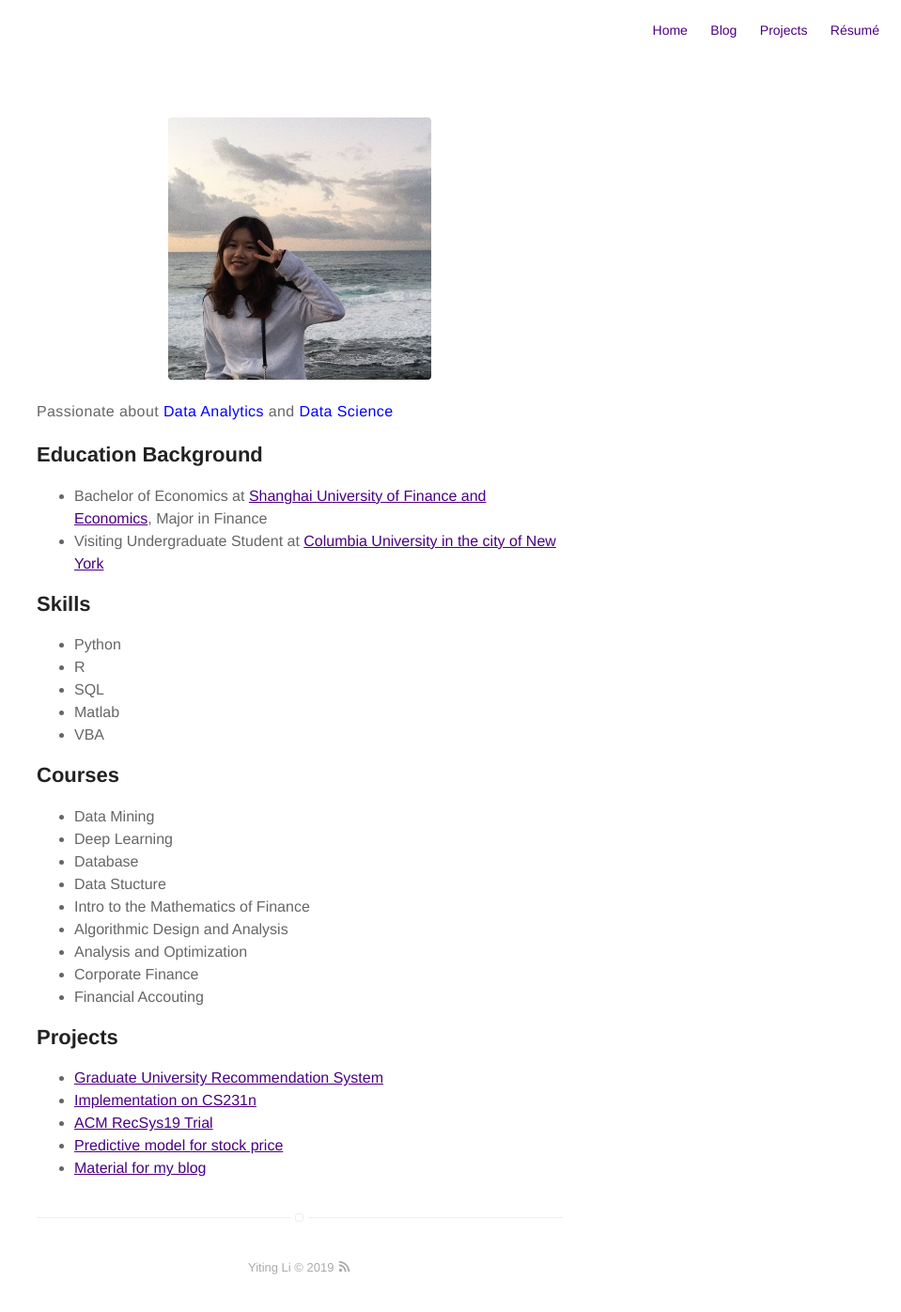
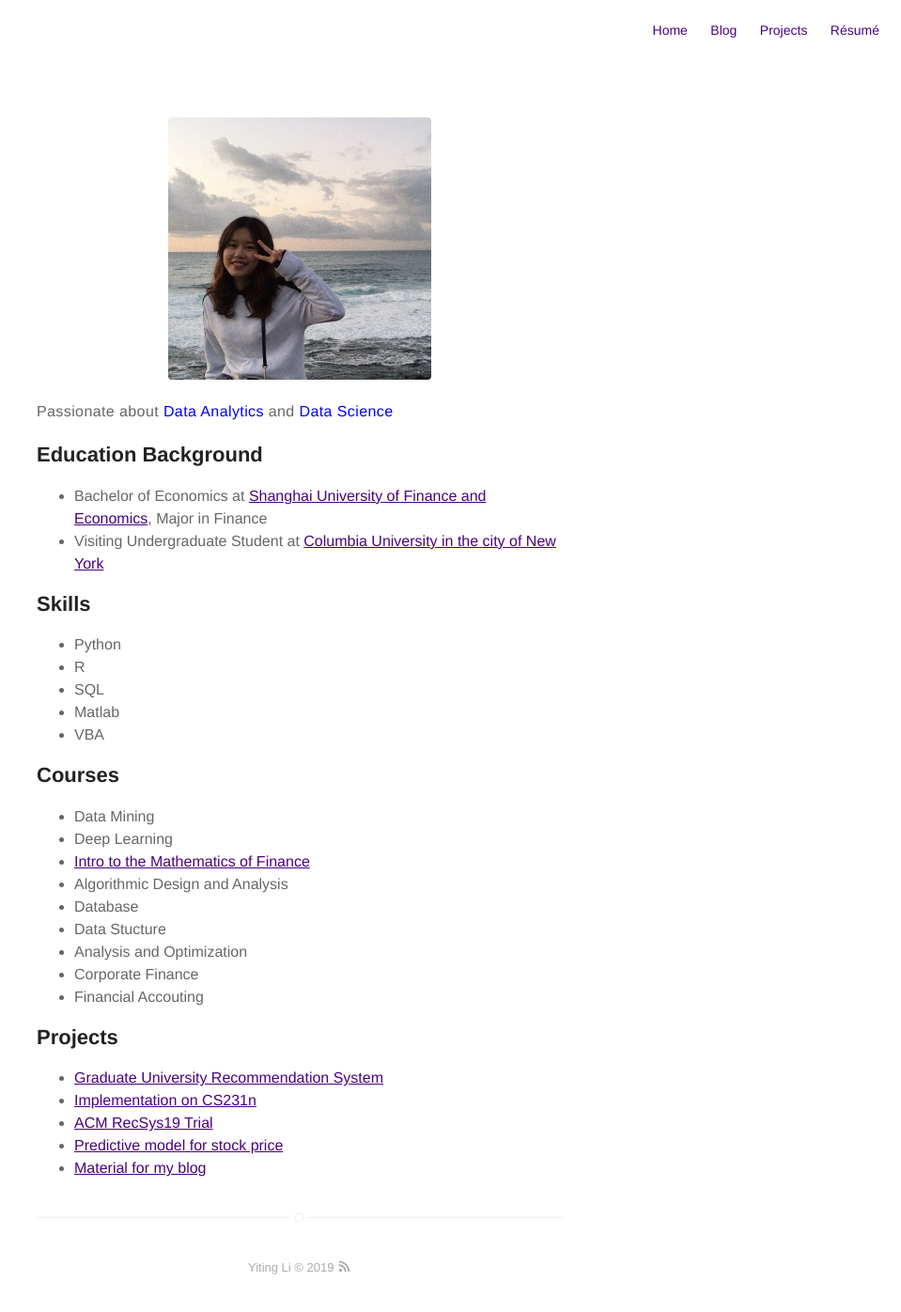
Before and after one commit to Hazel-Li/hazel-li.github.io, a Jekyll site: the page built from about.md, in a window 1280 px wide. Shown: the whole page at 94% size, without its empty margins (321-1280 px from the left). Built offline with Jekyll 4.4.1, drawn with Linux system fonts in a browser that asks for light colours; part of the change alters nothing that is shown.

```diff
--- a/about.md
+++ b/about.md
@@ -24,10 +24,10 @@ layout: page
 <ul class="course-list">
 	<li>Data Mining</li>
 	<li>Deep Learning</li>
+	<li><a href="http://www.math.columbia.edu/~smirnov/">Intro to the Mathematics of Finance</a></li>
+	<li>Algorithmic Design and Analysis</li>
 	<li>Database</li>
 	<li>Data Stucture</li>
-	<li>Intro to the Mathematics of Finance</li>
-	<li>Algorithmic Design and Analysis</li>
 	<li>Analysis and Optimization</li>
 	<li>Corporate Finance</li>
 	<li>Financial Accouting</li>
```
